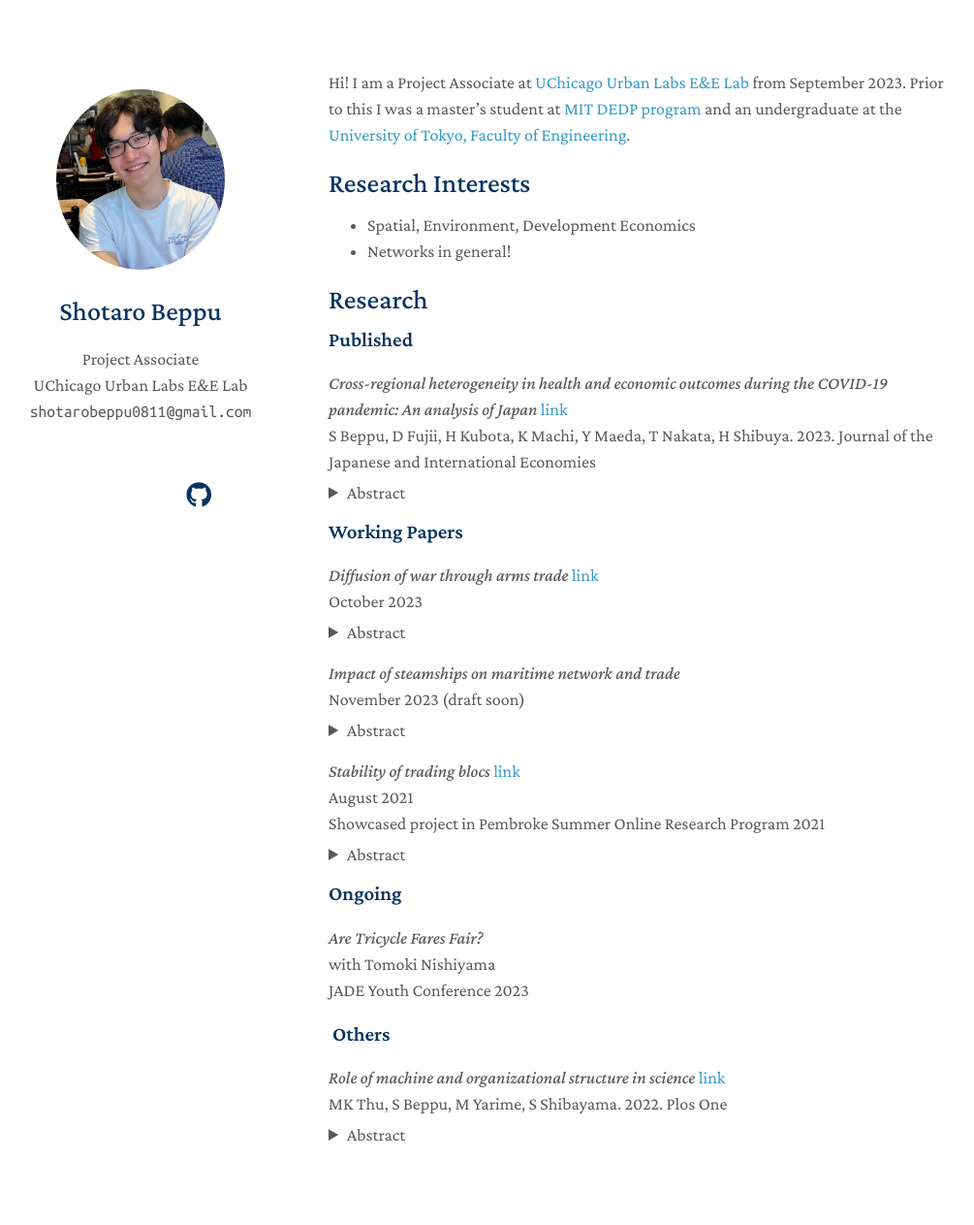
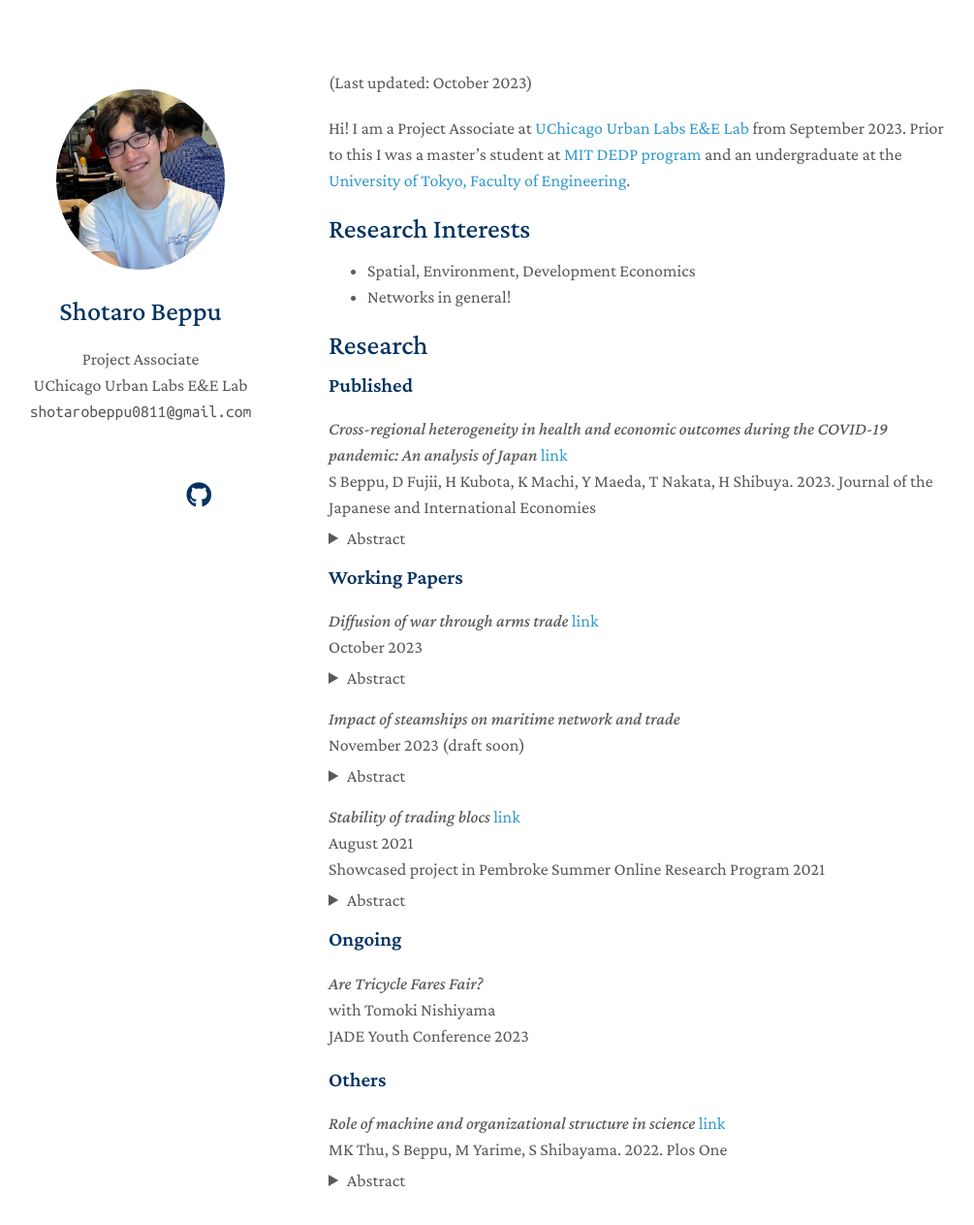
Before and after one commit to ShotaroBeppu/ShotaroBeppu.github.io, a Jekyll site: the page built from index.md, in a window 1280 px wide and 1323 px high. Shown: the top 1263 px of the window at 97% size, without its empty margins (131-1136 px from the left). Built offline with Jekyll 4.4.1, drawn with Linux system fonts in a browser that asks for light colours; nearby versions of some CDN libraries; a style sheet for code colours, icons or effects is not loaded.

Commit message:
modify bits

```diff
--- a/index.md
+++ b/index.md
@@ -1,6 +1,8 @@
 ---
 layout: homepage
 ---
+
+(Last updated: October 2023)<br>
 
 Hi! I am a Project Associate at [UChicago Urban Labs E&E Lab](https://urbanlabs.uchicago.edu/labs/energy-environment) from September 2023. Prior to this I was a master's student at [MIT DEDP program](https://economics.mit.edu/academic-programs/masters-programs/masters-data-economics-and-design-policy-dedp) and an undergraduate at the [University of Tokyo, Faculty of Engineering](https://www.si.t.u-tokyo.ac.jp/course/psi/).
 
```
Also changed, not shown: _includes/publications.md (+2 -2 lines).
